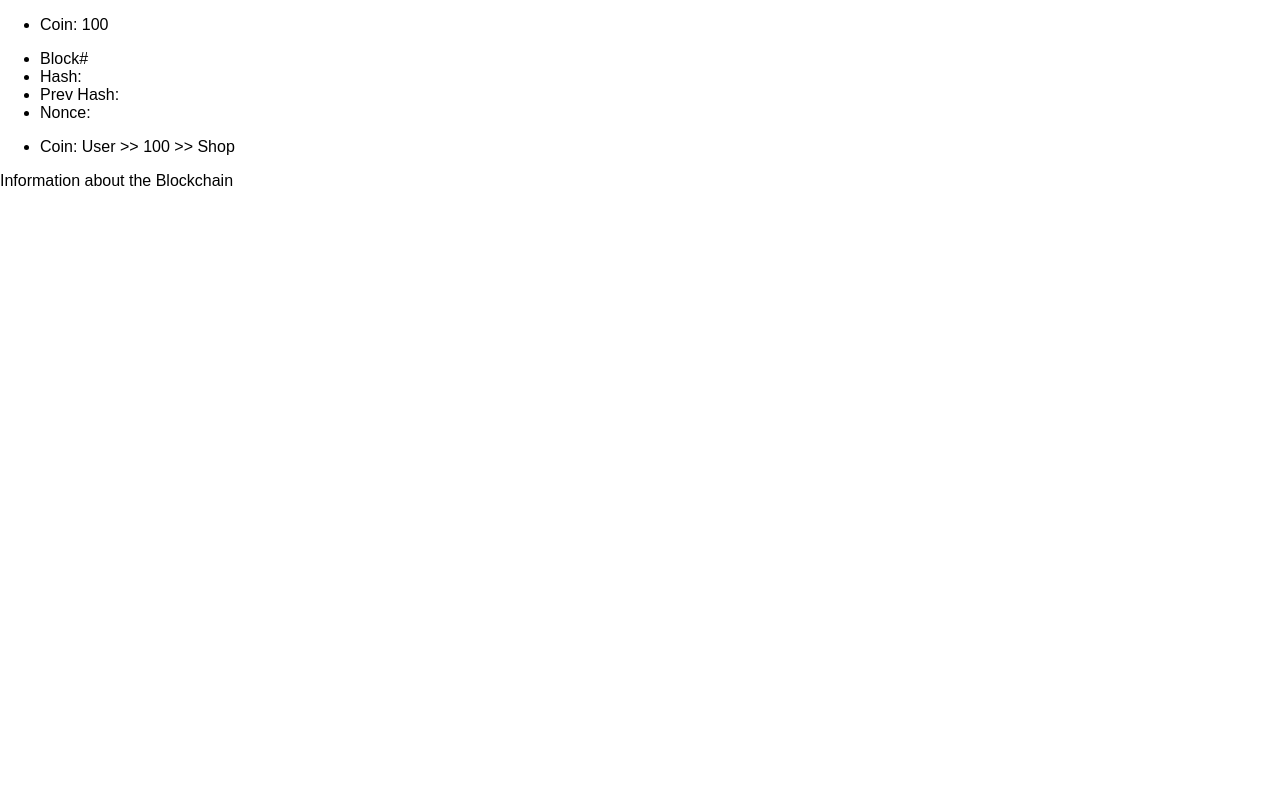
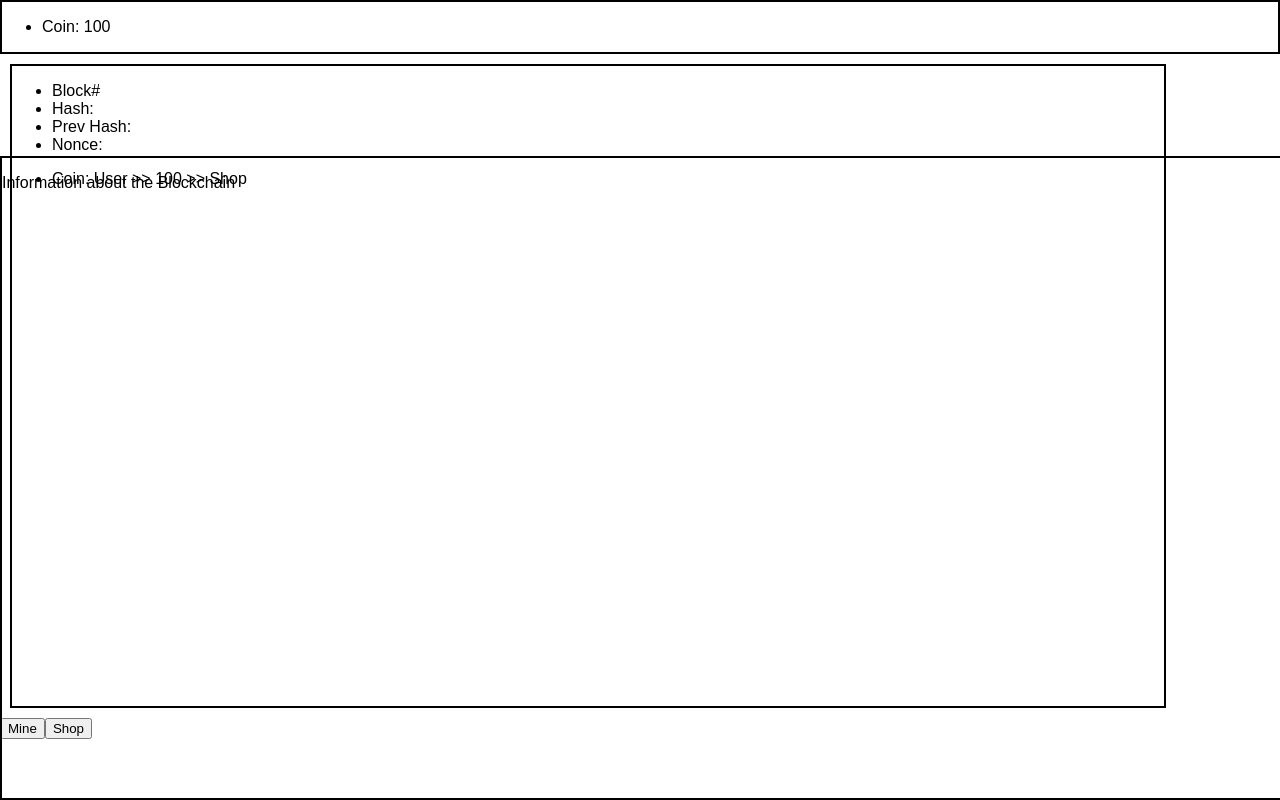
Before and after one commit to CJHunter91/blockchain_clicker, a React (Create React App) app: page / in a window 1280 px wide. Built offline with nearby package versions, Linux system fonts and the light colour scheme.

Commit message:
adds basic layout via css

```diff
--- a/src/App.js
+++ b/src/App.js
@@ -6,9 +6,11 @@ import BlockchainInfo from './containers/BlockchainInfo'
 class App extends Component {
   render() {
     return (
-      <section>
+      <section id="main-view">
         <StatusBar/>
         <BlockView/>
+        <button> Mine </button>
+        <button> Shop </button>
         <BlockchainInfo/>
       </section>
     );
--- a/src/containers/StatusBar.jsx
+++ b/src/containers/StatusBar.jsx
@@ -5,9 +5,9 @@ class StatusBar extends Component{
 
   render(){
     return(
-        <section id="status-section" className="status">
+        <article id="status" className="status">
           <StatusList />
-        </section>
+        </article>
       )
   }
 }
--- a/src/index.css
+++ b/src/index.css
@@ -3,3 +3,25 @@ body {
   padding: 0;
   font-family: sans-serif;
 }
+
+#main-view{
+
+
+}
+
+article{
+  border: 2px solid;
+}
+
+#block-view{
+  width: 90%;
+  margin: 10px;
+  min-height: 50vw;
+}
+
+#blockchain-info{
+  position: fixed;
+  min-height: 50vw;
+  bottom: 0;
+  width: 100%;
+}
```
